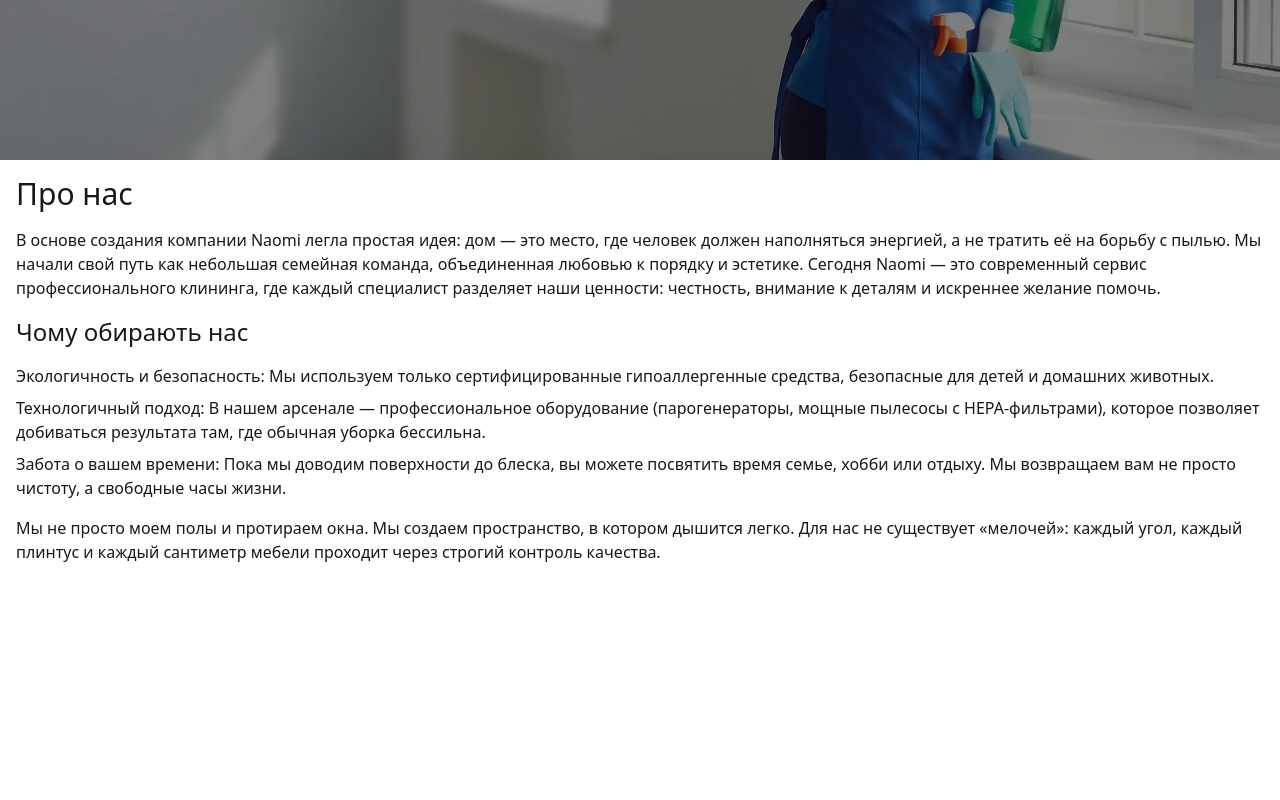
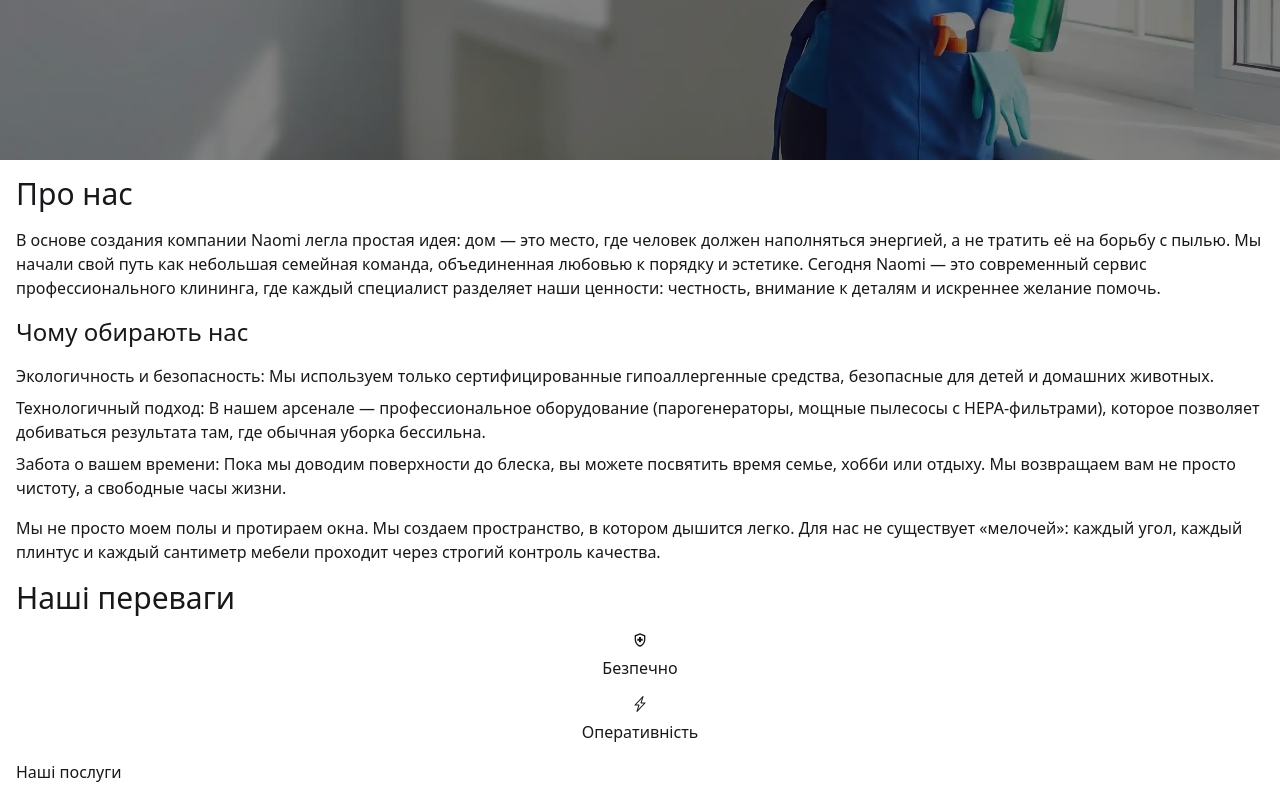
Before and after one commit to KaramushkoAndrii/naomi-next, a Next.js app: page / in a window 1280 px wide. Shown: the part 705-1505 px from the top of the page. Before the commit the page ends 1285 px from the top, so only its background shows below. Built offline with nearby package versions, Linux system fonts and the light colour scheme.

Commit message:
created AdvantageSection

```diff
--- a/package.json
+++ b/package.json
@@ -11,7 +11,8 @@
   "dependencies": {
     "next": "16.1.6",
     "react": "19.2.3",
-    "react-dom": "19.2.3"
+    "react-dom": "19.2.3",
+    "react-icons": "^5.5.0"
   },
   "devDependencies": {
     "@tailwindcss/postcss": "^4",
--- a/src/app/page.jsx
+++ b/src/app/page.jsx
@@ -1,11 +1,15 @@
 import { HeroSection } from "@/components/hero-section/HeroSection";
 import { AboutSection } from "@/components/about-section/AboutSection";
+import { AdvantageSection } from "@/components/abvantage-section/AdvantageSection";
+import { ServicesSection } from "@/components/services-section/ServicesSection";
 
 export default async function Home({ params }) {
   return (
     <>
       <HeroSection />
       <AboutSection />
+      <AdvantageSection />
+      <ServicesSection />
     </>
   );
 }
--- /dev/null
+++ b/src/components/abvantage-section/AdvantageList.jsx
@@ -0,0 +1,15 @@
+export const AdvantageList = ({ advantageList }) => {
+  return (
+    <ul className="flex flex-col justify-center items-center gap-4">
+      {advantageList.map((advantageItem) => (
+        <li
+          key={advantageItem.id}
+          className="flex flex-col justify-center items-center gap-2"
+        >
+          <i>{advantageItem.icon}</i>
+          {advantageItem.text}
+        </li>
+      ))}
+    </ul>
+  );
+};
--- /dev/null
+++ b/src/components/abvantage-section/AdvantageSection.jsx
@@ -0,0 +1,11 @@
+import { AdvantageList } from "./AdvantageList";
+import { AdvantageListData } from "@/data/advantageListData";
+
+export const AdvantageSection = () => {
+  return (
+    <section className="mx-4">
+      <h2 className=" mb-4 text-3xl font-medium">Наші переваги</h2>
+      <AdvantageList advantageList={AdvantageListData} />
+    </section>
+  );
+};
--- /dev/null
+++ b/src/components/services-section/ServicesSection.jsx
@@ -0,0 +1,7 @@
+export const ServicesSection = () => {
+  return (
+    <section className="m-4">
+      <h2>Наші послуги</h2>
+    </section>
+  );
+};
--- /dev/null
+++ b/src/data/advantageListData.js
@@ -0,0 +1,15 @@
+import { MdOutlineHealthAndSafety } from "react-icons/md";
+import { BsLightningCharge } from "react-icons/bs";
+
+export const AdvantageListData = [
+  {
+    id: 1,
+    text: "Безпечно",
+    icon: <MdOutlineHealthAndSafety />,
+  },
+  {
+    id: 2,
+    text: "Оперативність",
+    icon: <BsLightningCharge />,
+  },
+];
```
Also changed, not shown: src/components/services-section/ServicesList.jsx (added), 1 other file (tests, documents, lock files or other folders).
